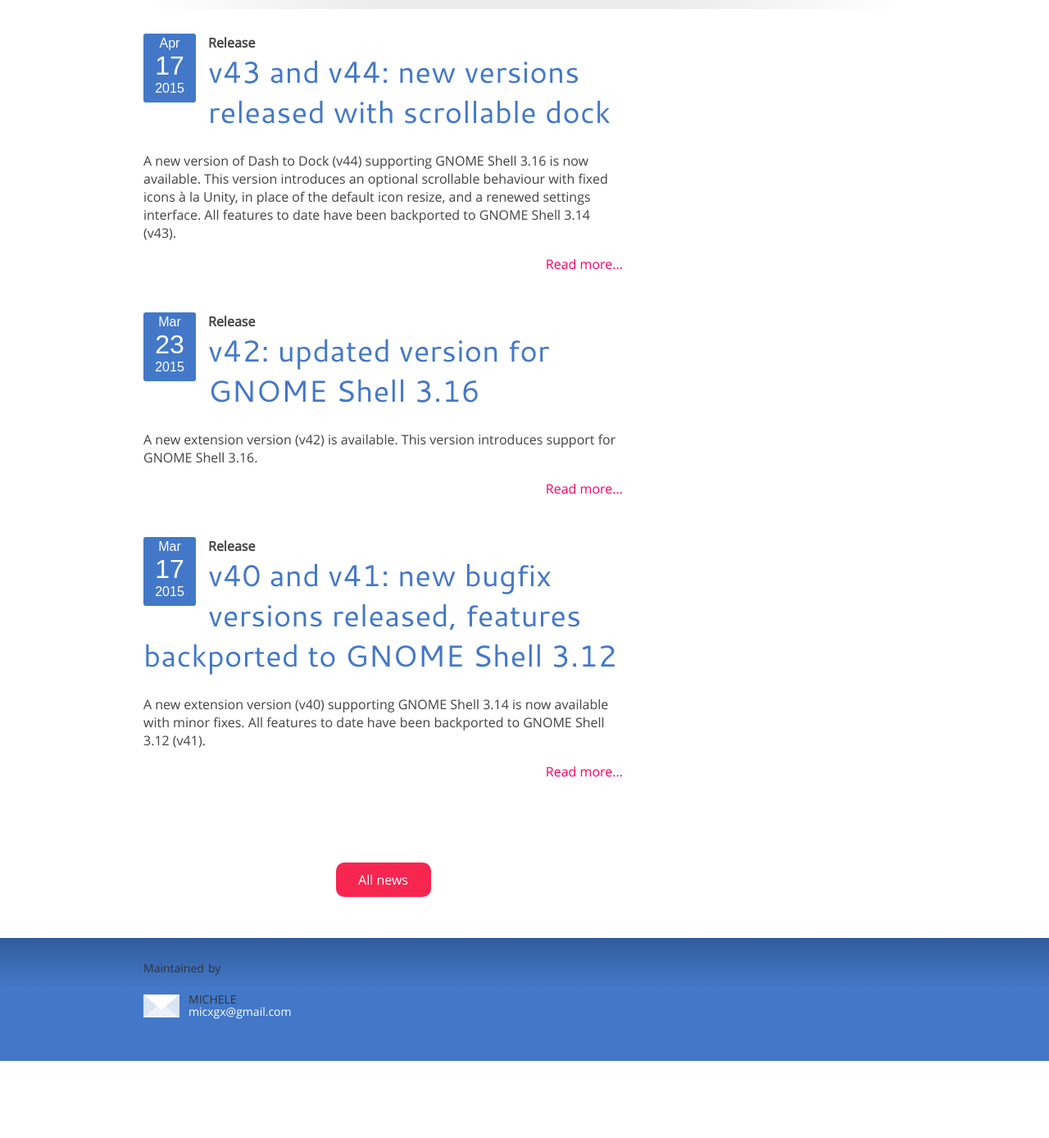
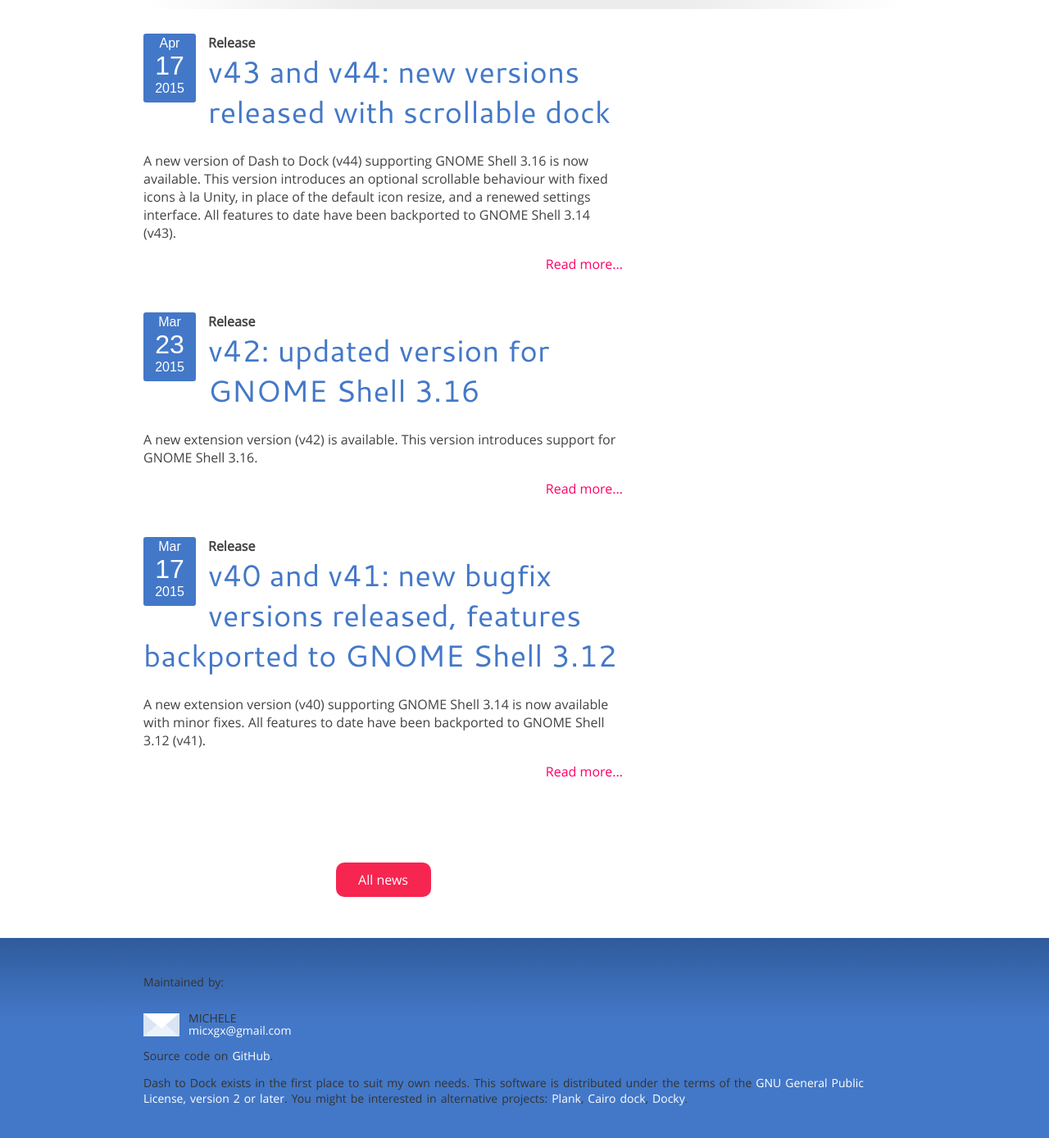
Before and after one commit to micheleg/dash-to-dock, a Jekyll site: the page built from index.md, in a window 1280 px wide, cut to the strip 1354-2747 px from the top of the page. Shown: the top 1388 px of the strip at 82% size. Built offline with Jekyll 4.4.1, drawn with Linux system fonts in a browser that asks for light colours; Markdown is read by kramdown in place of the engine named in the settings; comment, search, counter and statistics services are not loaded; before the commit the page ends 2648 px from its top, so only the background shows below that.

Commit message:
Add github linkk and license to the footers.
Also add link to alternative projects.

```diff
--- a/_includes/default_footer.html
+++ b/_includes/default_footer.html
@@ -1,13 +1,15 @@
 </div>
 <footer>
   <div class="container">
-    <p>Maintained by</p>
+    <p>Maintained by:</p>
     <div class="vcard">
       <p class="fn">Michele</p>
       <p>
           <a class="email" href="mailto:mic2xg7x@gmail.com">mic2xg7x@gmail.com</a> (Remove the numbers from the email address)
       </p>
     </div>
+    <p>Source code on <a href="https://github.com/micheleg/dash-to-dock">GitHub</a>.</p>
+    <p>Dash to Dock exists in the first place to suit my own needs. This software is distributed under the terms of the <a href="https://www.gnu.org/licenses/old-licenses/gpl-2.0.html">GNU General Public License, version 2 or later</a>. You might be interested in alternative projects:  <a href="https://launchpad.net/plank">Plank</a>, <a href=http://glx-dock.org/">Cairo dock</a>, <a href=https://launchpad.net/docky">Docky</a>.</p>
   </div>
 </footer>
 
--- a/css/style.css
+++ b/css/style.css
@@ -417,8 +417,7 @@
 
 footer {
     clear:both;
-    height: 90px;
-    line-height:100%;
+    min-height: 90px;
     margin:auto;
     padding: 30px ;
     font-size:0.875em;
@@ -427,10 +426,6 @@
     color:#333333;
     background: #4378c8;
     background: #274c85 linear-gradient(to bottom , #305b9c  0% , #4378c8 40%) repeat-x;
-}
-
-footer p {
-    margin:0;
 }
 
 footer .vcard {
@@ -443,12 +438,16 @@
     background: transparent url('../media/envelope.png') no-repeat 0px 15px;
 }
 
+footer .vcard p {
+    margin:0;
+}
+
 
 footer .fn{
     text-transform:uppercase;
 }
 
-footer a{
+footer a, footer a:visited{
     text-decoration:none;
     font-weight:normal;
     color:white;
```
